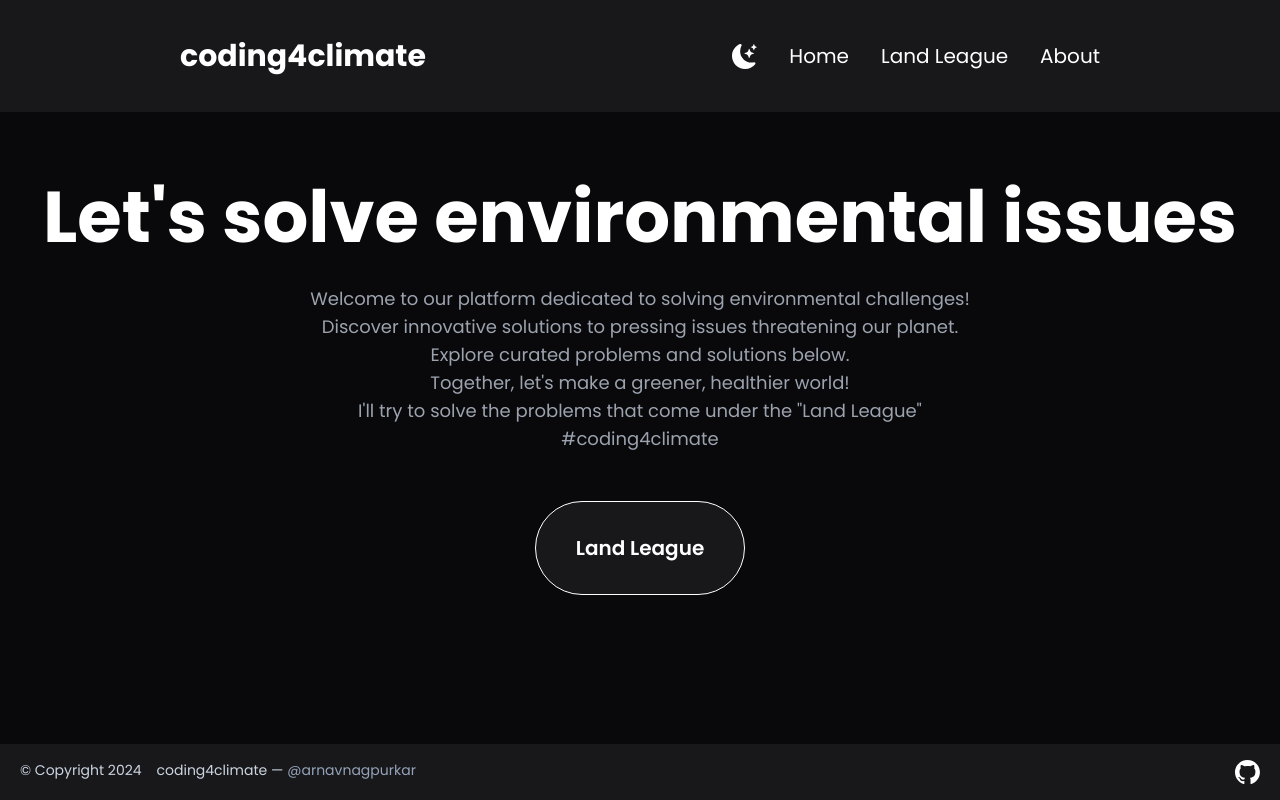
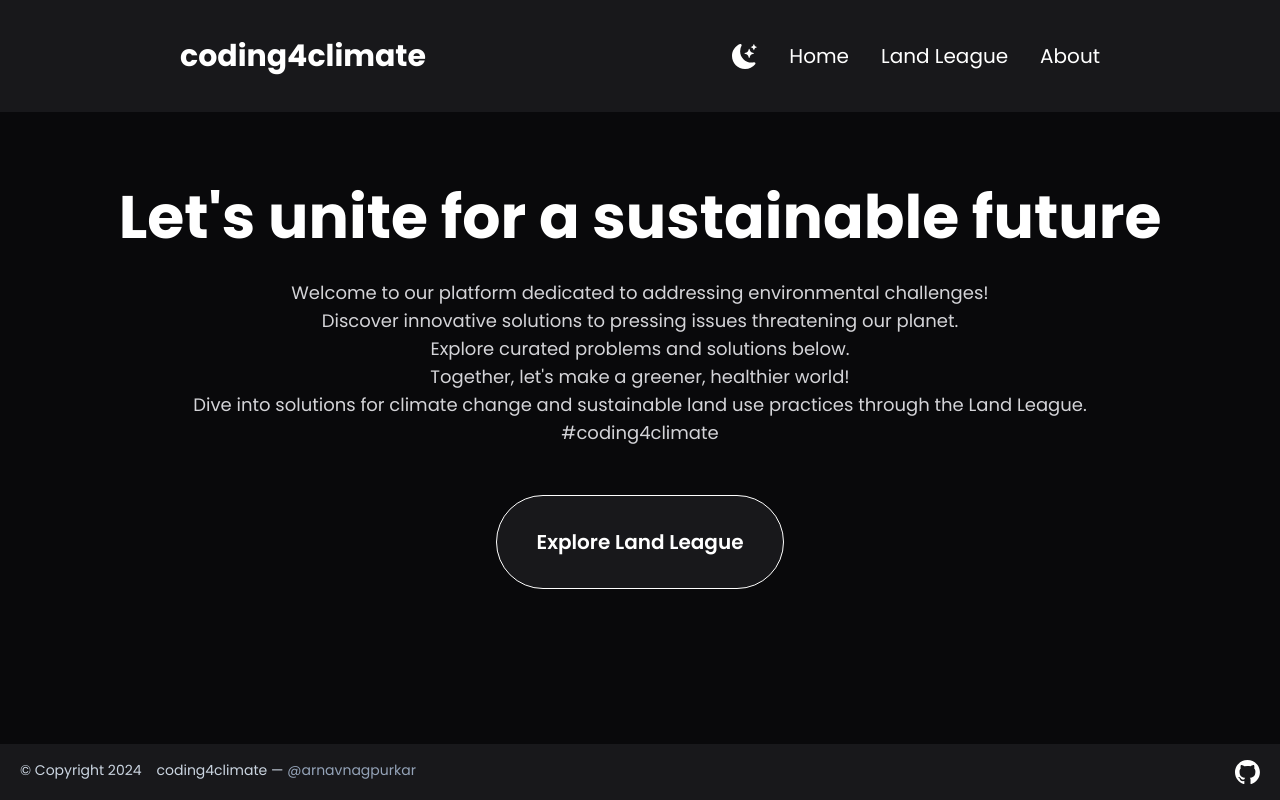
Before and after one commit to linux-07/coding4climate, a Next.js app: page / in a window 1280 px wide. Built offline with nearby package versions, Linux system fonts and the light colour scheme.

Commit message:
Minor text changes

```diff
--- a/src/app/page.js
+++ b/src/app/page.js
@@ -7,19 +7,19 @@ export default function Home() {
     <main>
       <div className="container mx-1 md:mx-0">
         <div className="h-[75vh] w-[100vw] mx-auto flex justify-center items-center flex-col">
-          <h1 className="text-4xl md:text-7xl text-center w-full font-bold">
-            Let&apos;s solve environmental issues
+          <h1 className="text-4xl md:text-6xl text-center w-full font-bold">
+            Let's unite for a sustainable future
           </h1>
-          <p className="md:text-lg text-sm text-center w-full dark:text-gray-400 text-gray-500 mt-8 ">
-            Welcome to our platform dedicated to solving environmental challenges!
+          <p className="md:text-lg text-sm text-center w-full dark:text-zinc-300 text-zinc-800 mt-8 ">
+            Welcome to our platform dedicated to addressing environmental challenges!
             <br />
             Discover innovative solutions to pressing issues threatening our planet.
             <br />
             Explore curated problems and solutions below.
             <br />
-            Together, let&apos;s make a greener, healthier world!
+            Together, let's make a greener, healthier world!
             <br />
-            I&apos;ll try to solve the problems that come under the &quot;Land League&quot;
+            Dive into solutions for climate change and sustainable land use practices through the Land League.
             <br />
             #coding4climate
           </p>
@@ -27,7 +27,7 @@ export default function Home() {
             href="/landleague"
             className="md:px-10 px-7 md:py-8 py-5 font-semibold text-xl border dark:border-white border-black my-12 dark:bg-zinc-900 bg-slate-200 rounded-full dark:hover:bg-zinc-800 hover:bg-slate-300 transition-all"
           >
-            Land League
+            Explore Land League
           </Link>
         </div>
       </div>
```
